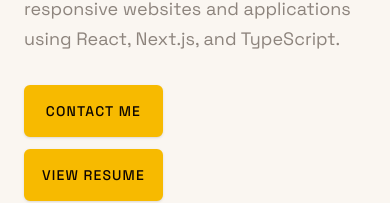
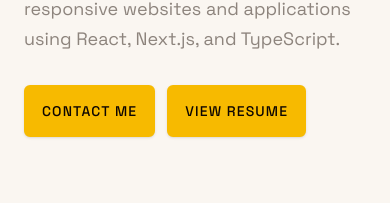
Before and after one commit to bill742/bill742.github.io, a Next.js app: page / in a window 390 px wide. Shown: the part 664-867 px from the top of the page. Built offline with nearby package versions, Linux system fonts and the light colour scheme; no server answers.

Commit message:
Adjust layout for mobile views.

```diff
--- a/src/components/contact-link.tsx
+++ b/src/components/contact-link.tsx
@@ -7,7 +7,7 @@ import { scrollToSection } from "@/utils/scrollToSection";
 
 const ContactLink = ({ showResume }: { showResume: boolean }) => {
   return (
-    <div className="animate-fade-up animate-delay-3 flex flex-col gap-3 pt-2 opacity-0 md:flex-row">
+    <div className="animate-fade-up animate-delay-3 flex flex-row gap-3 pt-2 opacity-0">
       <Button asChild className="button-primary py-6">
         <button
           onClick={() => scrollToSection("contact")}
```
